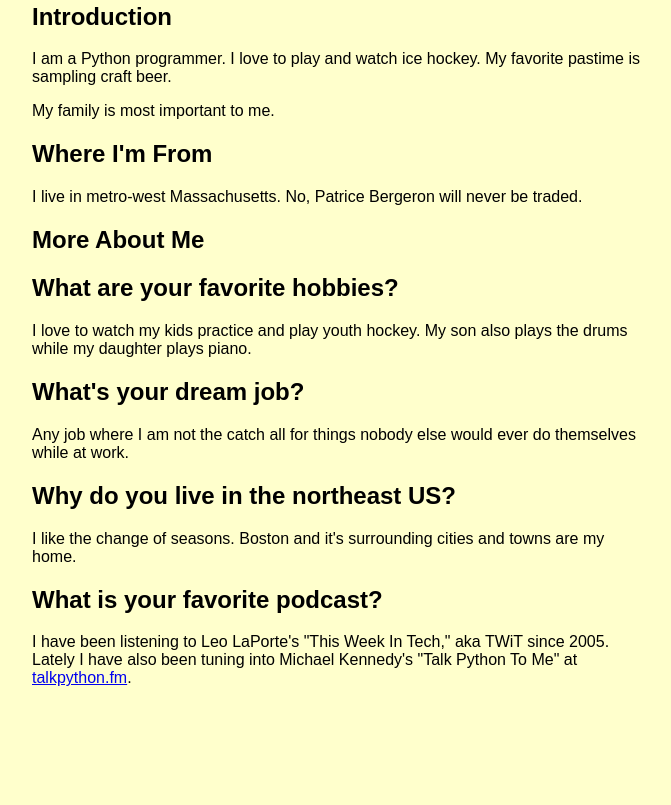
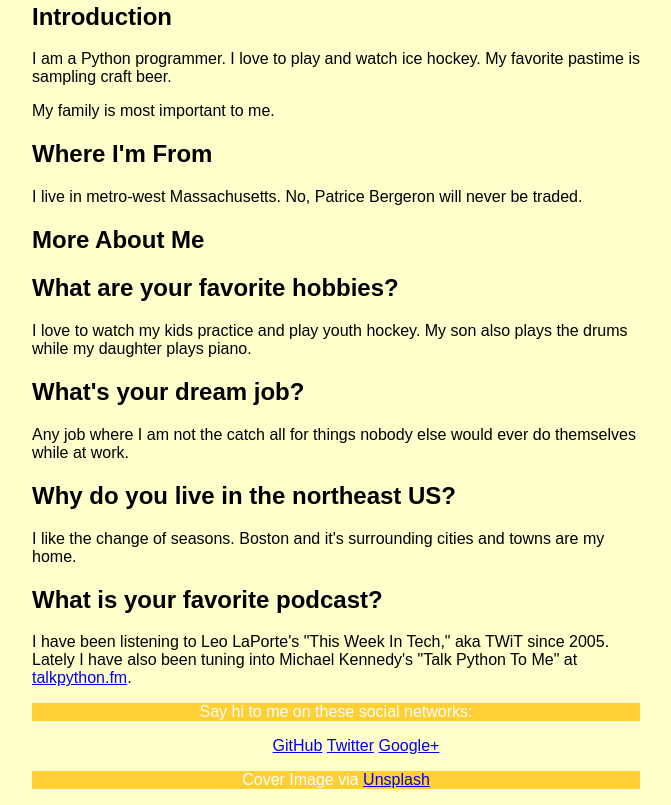
Before and after one commit to chiefspace/aboutme, a plain HTML site: page index.html in a window 1280 px wide. Shown: the part 321-1126 px from the top of the page, without its empty margins (304-975 px from the left). Before the commit the page ends 1024 px from the top, so only its background shows below. Drawn offline with Linux system fonts and the light colour scheme; a web font is replaced by a local one.

Commit message:
added footer content and styling

```diff
--- a/index.html
+++ b/index.html
@@ -29,5 +29,12 @@
     <p>I have been listening to Leo LaPorte's "This Week In Tech," aka TWiT since 2005.  Lately I have also been tuning into Michael Kennedy's "Talk Python To Me" at <a href="http://talkpython.fm">talkpython.fm</a>.</p>
 </section>
 
-<footer>
+<footer class="content-footer">
+    <p>Say hi to me on these social networks:</p>
+    <ul class="social">
+        <li><a href="https://github.com/chiefspace">GitHub</a></li>
+        <li><a href="https://twitter.com/autodidactiq">Twitter</a></li>
+        <li><a href="https://plus.google.com/u/0/103542108842231218101">Google+</a></li>
+    </ul>
+    <p>Cover Image via <a href="http://unsplash.com">Unsplash</a></p>
 </footer>
--- a/style.css
+++ b/style.css
@@ -1,4 +1,6 @@
-.masthead-intro,.masthead-heading{
+.masthead-intro,
+.masthead-heading,
+.content-footer{
  	text-align: center;
  	color: #FFCF33;
 }
@@ -33,6 +35,7 @@ body {
   font-family: 'MyWebFont', Fallback, sans-serif;
 }
 
+.content-footer,
 .introduction-section,
 .location-section,
 .questions-section {
@@ -40,3 +43,12 @@ body {
     margin-left: auto;
     margin-right: auto;
 }
+
+.social > li {
+    display: inline-block;
+}
+
+.content-footer > p {
+ color: white;
+ background: #FFCF33;
+}
```
